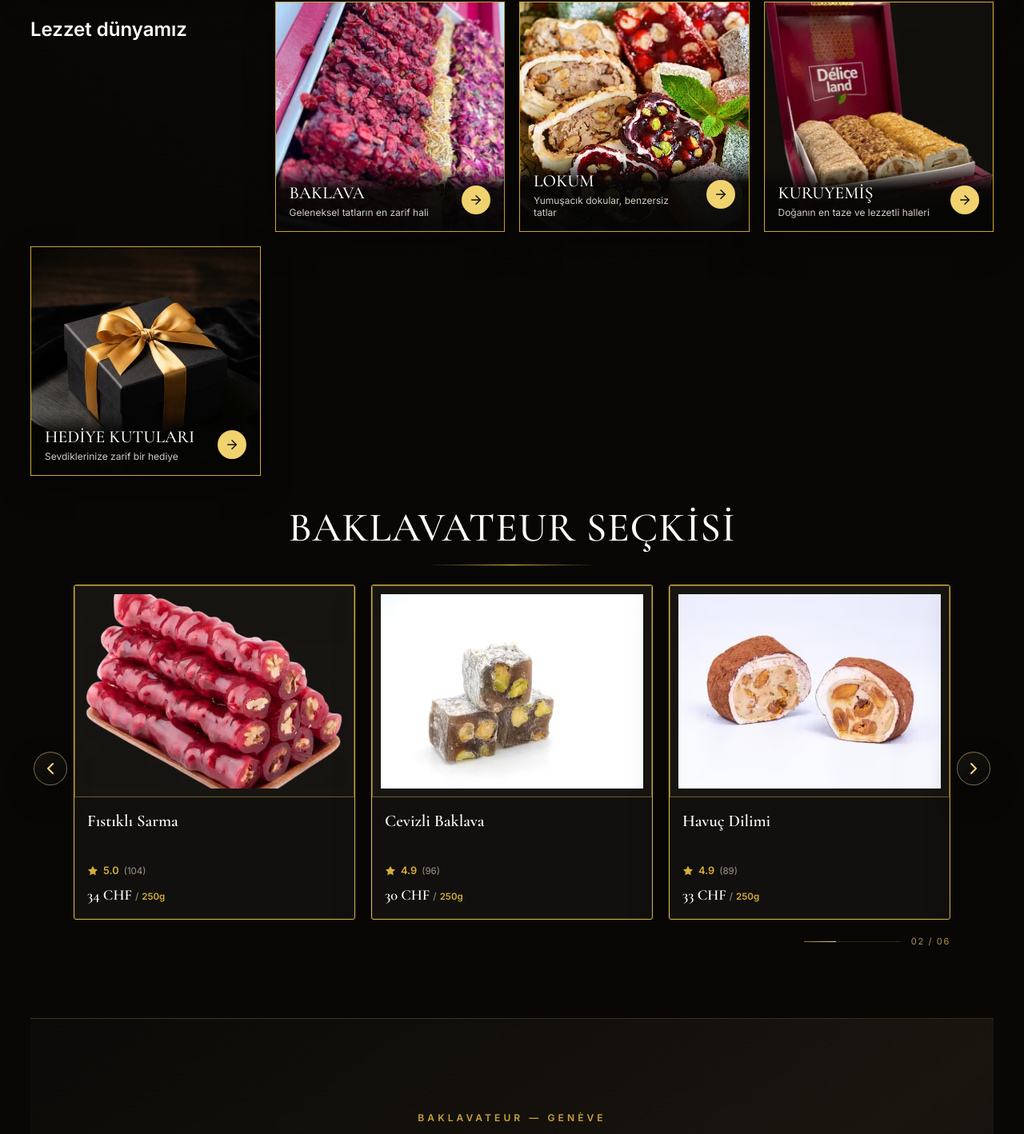
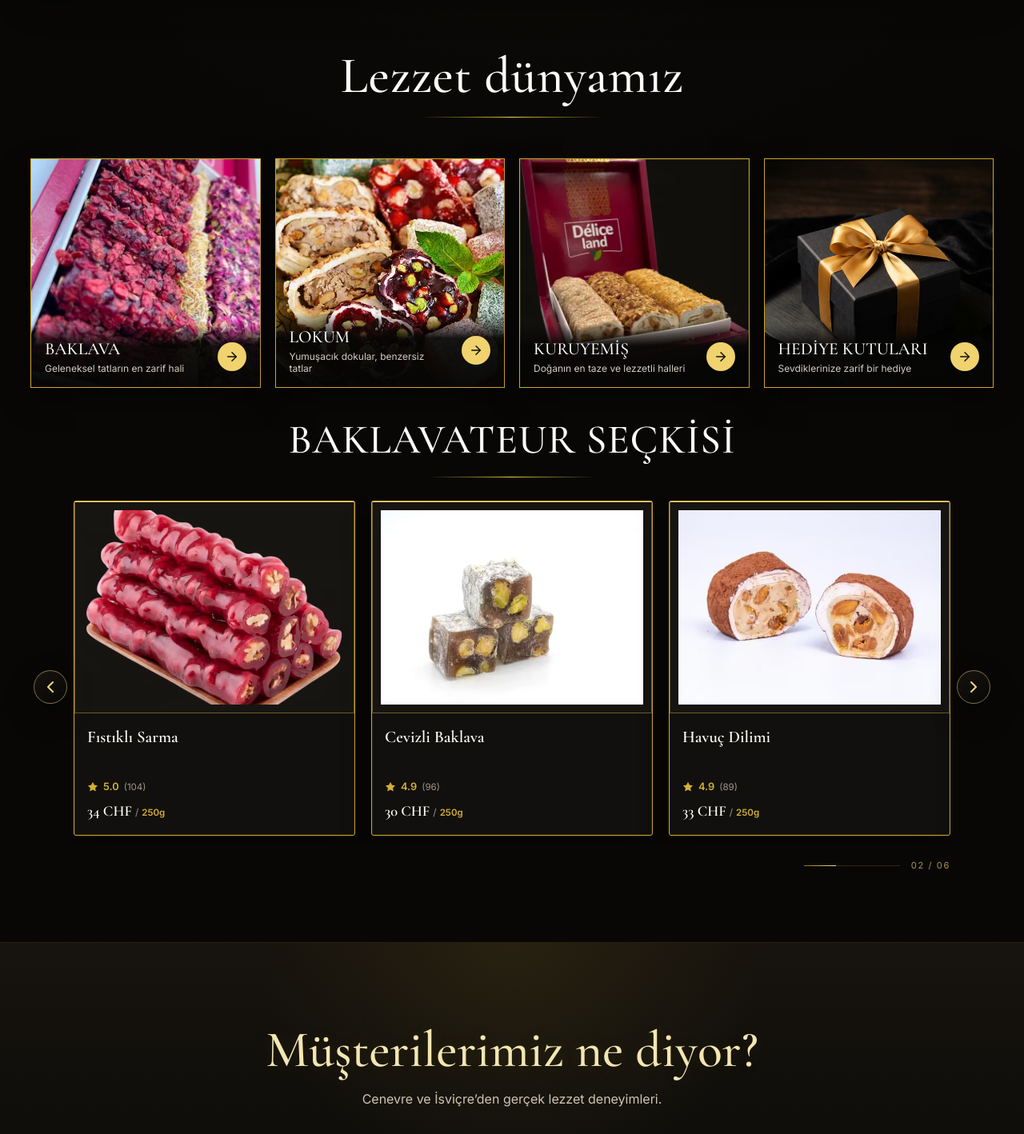
Before and after one commit to ErdemGOCEN/baklavateur, a React (Vite) app: page /tr in a window 1280 px wide. Shown: the part 948-2366 px from the top of the page at 80% size. Built offline with nearby package versions, Linux system fonts and the light colour scheme.

Commit message:
genel değişikler

```diff
--- a/src/components/Header.jsx
+++ b/src/components/Header.jsx
@@ -45,9 +45,15 @@ export default function Header(){
 
   const navigation = [
     [path('home'), t('nav.home')],
-    [path('products'), t('nav.products')],
     [path('about'), t('nav.about')],
     [path('contact'), t('nav.contact')],
+  ];
+  const categoryNames = t('cats', { returnObjects: true });
+  const productCategories = [
+    ['baklava', categoryNames[0]],
+    ['lokum', categoryNames[1]],
+    ['nuts', categoryNames[2]],
+    ['gift', categoryNames[3]],
   ];
 
   const whatsappLabel = t('hero.order');
@@ -80,7 +86,17 @@ export default function Header(){
             <span>Baklavateur — Genève</span>
             <button type="button" onClick={()=>setOpen(false)} aria-label="Menüyü kapat"><X size={24}/></button>
           </div>
-          {navigation.map(([to,label])=><NavLink key={to} to={to} onClick={()=>setOpen(false)}>{label}</NavLink>)}
+          <NavLink to={path('home')} onClick={()=>setOpen(false)}>{t('nav.home')}</NavLink>
+          <div className="nav-products-menu">
+            <NavLink className="nav-products-trigger" to={path('products')} onClick={()=>setOpen(false)}>{t('nav.products')}</NavLink>
+            <div className="nav-products-dropdown" aria-label={t('nav.products')}>
+              {productCategories.map(([category,label]) => (
+                <Link key={category} to={`${path('products')}?category=${category}`} onClick={()=>setOpen(false)}>{label}</Link>
+              ))}
+            </div>
+          </div>
+          <NavLink to={path('about')} onClick={()=>setOpen(false)}>{t('nav.about')}</NavLink>
+          <NavLink to={path('contact')} onClick={()=>setOpen(false)}>{t('nav.contact')}</NavLink>
           <div className="mobile-tools"><LanguageSwitcher/><WhatsAppButton label={whatsappLabel} /></div>
         </nav>
         <div className="desktop-tools"><LanguageSwitcher/><WhatsAppButton className="header-whatsapp" label={whatsappLabel} /></div>
--- a/src/pages/HomePage.jsx
+++ b/src/pages/HomePage.jsx
@@ -74,7 +74,11 @@ export default function HomePage() {
       </section>
 
       <section className="home-v2-categories" aria-labelledby="home-v2-categories-title">
-        <h2 id="home-v2-categories-title" className="sr-only">{t('sections.categories')}</h2>
+        <div className="home-v2-categories-heading">
+          <h2 id="home-v2-categories-title">{t('sections.categories')}</h2>
+          <span aria-hidden="true" />
+        </div>
+        <div className="home-v2-category-grid">
           {['baklava', 'lokum', 'nuts', 'gift'].map((category, index) => (
             <Link key={category} className="home-v2-category-card" to={`${path('products')}?category=${category}`}>
               <img src={categoryMeta[category].image} alt={`${categoryNames[index]} Genève`} loading="lazy" />
@@ -84,6 +88,7 @@ export default function HomePage() {
               </div>
             </Link>
           ))}
+        </div>
       </section>
 
       <section className="home-v2-featured" aria-labelledby="home-v2-featured-title">
@@ -96,7 +101,6 @@ export default function HomePage() {
 
       <section className="premium-reviews-section" aria-labelledby="reviews-title">
         <div className="premium-reviews-heading">
-          <span className="eyebrow">Baklavateur — Genève</span>
           <h2 id="reviews-title">{t('sections.testimonials')}</h2>
           <p>{t('sections.testimonialsSub')}</p>
         </div>
--- a/src/styles/premium-rebuild.css
+++ b/src/styles/premium-rebuild.css
@@ -2198,3 +2198,219 @@ body.mobile-nav-open{overflow:hidden;touch-action:none}
   .home-v2-category-card { min-height: 245px; }
   .home-v2-featured { padding-top: 42px; }
 }
+
+
+/* v2.0.1 — seamless reviews-to-footer transition */
+.home-v2 {
+  padding-bottom: 0;
+}
+
+.home-v2 .premium-reviews-section {
+  width: 100%;
+  max-width: none;
+  margin: 0;
+  padding: clamp(5rem, 8vw, 8rem) var(--home-gap) clamp(4.5rem, 7vw, 7rem);
+  border-top: 1px solid rgba(212,175,55,.16);
+  border-bottom: 0;
+  background:
+    radial-gradient(circle at 50% 0%, rgba(212,175,55,.09), transparent 34%),
+    linear-gradient(180deg,
+      #17130d 0%,
+      #12100c 22%,
+      #0d0c09 48%,
+      #090908 74%,
+      #060606 100%
+    );
+}
+
+.home-v2 .premium-reviews-section > .premium-reviews-heading,
+.home-v2 .premium-reviews-section > .reviews-marquee-shell {
+  width: min(100%, var(--home-width));
+  margin-left: auto;
+  margin-right: auto;
+}
+
+.home-v2 .premium-reviews-heading {
+  margin-bottom: 2.8rem;
+}
+
+.home-v2 .premium-reviews-heading h2 {
+  margin-top: 0;
+  color: #f4e6b2 !important;
+}
+
+.home-v2 .premium-reviews-heading p {
+  color: #cfc5b3 !important;
+}
+
+.home-v2 + .premium-metal-footer,
+.home-v2 ~ .premium-metal-footer {
+  border-top-color: rgba(212,175,55,.12) !important;
+  box-shadow: none;
+}
+
+.premium-metal-footer {
+  margin-top: 0 !important;
+}
+
+/* v2.0.2 — category heading alignment, product menu, centred imagery and stable featured-card frame */
+.home-v2-categories {
+  display: block !important;
+  padding-top: clamp(3.2rem, 6vw, 5.6rem) !important;
+}
+.home-v2-categories-heading {
+  text-align: center;
+  margin: 0 0 clamp(2rem, 4vw, 3.2rem);
+}
+.home-v2-categories-heading h2 {
+  margin: 0;
+  color: #fffdf8;
+  font-family: var(--font-display);
+  font-size: clamp(2.8rem, 5vw, 5rem);
+  font-weight: 500;
+  line-height: 1;
+  letter-spacing: .01em;
+}
+.home-v2-categories-heading > span {
+  display: block;
+  width: min(230px, 42vw);
+  height: 1px;
+  margin: 1.15rem auto 0;
+  background: linear-gradient(90deg, transparent, #d4af37 44%, #f2dc82 50%, #d4af37 56%, transparent);
+}
+.home-v2-category-grid {
+  display: grid;
+  grid-template-columns: repeat(4, minmax(0, 1fr));
+  gap: 18px;
+  align-items: stretch;
+}
+
+/* Catalogue imagery remains geometrically centred inside every card. */
+.luxury-product-grid .product-image-link,
+.product-detail-page .related-grid .product-image-link {
+  display: grid !important;
+  place-items: center !important;
+}
+.luxury-product-grid .product-image-link img,
+.product-detail-page .related-grid .product-image-link img {
+  margin: 0 auto !important;
+  object-position: 50% 50% !important;
+}
+
+/* Keep the complete gold frame visible when featured cards hover. */
+.home-v2-featured .slider-card-wrapper-live {
+  padding: 5px 0 10px;
+}
+.home-v2-featured .slider-product-card,
+.home-v2-featured .slider-product-card:hover {
+  position: relative;
+  border: 1.5px solid #cda52e !important;
+  box-shadow: inset 0 0 0 1px rgba(255,243,190,.06), 0 15px 35px rgba(0,0,0,.42) !important;
+}
+.home-v2-featured .slider-product-card:hover {
+  transform: translateY(-2px) !important;
+  border-color: #f0d778 !important;
+  box-shadow: inset 0 0 0 1px rgba(255,243,190,.11), 0 20px 42px rgba(0,0,0,.52) !important;
+}
+.home-v2-featured .slider-product-card::before {
+  content: '';
+  position: absolute;
+  inset: 0;
+  border-top: 1px solid rgba(248,225,143,.9);
+  pointer-events: none;
+  z-index: 3;
+}
+
+/* Desktop Products dropdown */
+.nav-products-menu {
+  position: relative;
+  display: flex;
+  align-items: center;
+  align-self: stretch;
+}
+.nav-products-trigger {
+  display: flex;
+  align-items: center;
+  height: 100%;
+}
+.nav-products-dropdown {
+  position: absolute;
+  top: calc(100% - 1px);
+  left: 50%;
+  width: 220px;
+  padding: .65rem;
+  background: linear-gradient(155deg, #18140e, #090806 72%);
+  border: 1px solid rgba(215,180,63,.62);
+  box-shadow: 0 24px 55px rgba(0,0,0,.62);
+  opacity: 0;
+  visibility: hidden;
+  pointer-events: none;
+  transform: translate(-50%, 10px);
+  transition: opacity .22s ease, transform .22s ease, visibility .22s ease;
+  z-index: 130;
+}
+.nav-products-menu:hover .nav-products-dropdown,
+.nav-products-menu:focus-within .nav-products-dropdown {
+  opacity: 1;
+  visibility: visible;
+  pointer-events: auto;
+  transform: translate(-50%, 0);
+}
+.nav-products-dropdown a {
+  display: block;
+  min-height: 42px;
+  padding: .72rem .85rem;
+  color: #eee4cf;
+  border-bottom: 1px solid rgba(255,255,255,.07);
+  font-size: .78rem;
+  letter-spacing: .055em;
+  text-transform: uppercase;
+}
+.nav-products-dropdown a:last-child { border-bottom: 0; }
+.nav-products-dropdown a:hover,
+.nav-products-dropdown a:focus-visible {
+  color: #f2dc82;
+  background: rgba(215,180,63,.09);
+}
+.nav-products-dropdown a::after { display: none !important; }
+
+@media (max-width: 1050px) {
+  .home-v2-category-grid { grid-template-columns: repeat(2, minmax(0, 1fr)); }
+  .header .nav .nav-products-menu {
+    display: block;
+    width: 100%;
+    align-self: auto;
+  }
+  .header .nav .nav-products-trigger {
+    display: flex;
+    min-height: 58px;
+    padding: .7rem 0;
+    border-bottom: 1px solid rgba(255,255,255,.08);
+    font-family: 'Cormorant Garamond', serif;
+    font-size: clamp(1.55rem,6vw,2rem);
+    color: #f7efd9;
+  }
+  .header .nav .nav-products-dropdown {
+    position: static;
+    width: 100%;
+    padding: .2rem 0 .55rem 1rem;
+    background: transparent;
+    border: 0;
+    border-left: 1px solid rgba(215,180,63,.34);
+    box-shadow: none;
+    opacity: 1;
+    visibility: visible;
+    pointer-events: auto;
+    transform: none;
+  }
+  .header .nav .nav-products-dropdown a {
+    min-height: 42px;
+    padding: .65rem .85rem;
+    font-family: var(--font-body);
+    font-size: .83rem;
+  }
+}
+@media (max-width: 760px) {
+  .home-v2-category-grid { grid-template-columns: 1fr; }
+  .home-v2-categories-heading h2 { font-size: clamp(2.6rem, 13vw, 4rem); }
+}
```
Also changed, not shown: 1 other file (tests, documents, lock files or other folders). Lines whose indentation alone changed are shown as unchanged.
